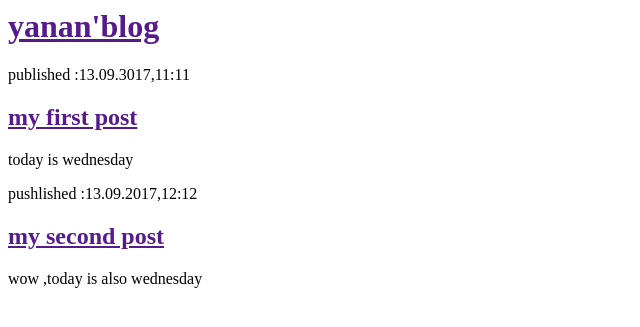
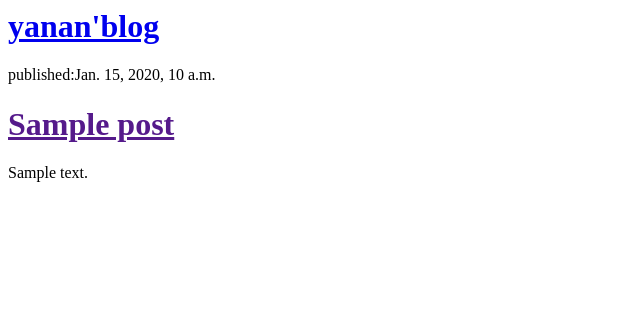
Before and after one commit to Esther6/my-first-blog, a Django app: template blog/templates/blog/post_list.html in a window 1280 px wide. Shown: the top 327 px of the page, without its empty margins (0-640 px from the left). Run offline with Django 3.2, Linux system fonts and the light colour scheme; the template is opened without the code that fills it: values that come from a table or form of the project are taken from there, others are empty; tables that the repository leaves empty hold one stand-in row (values such as "Sample post").

Commit message:
modified templates to display posts from databases.

```diff
--- a/blog/templates/blog/post_list.html
+++ b/blog/templates/blog/post_list.html
@@ -1,25 +1,18 @@
 <html>
 	<head>
-
 		<title> yanan'blog </title>
-
 	</head>
 	<body>
 		<div>
-			<h1><a href= ""> yanan'blog </a></h1>
+			<h1><a href="/">yanan'blog</a></h1>
 		</div>
 
-		<div>
-			<p>published :13.09.3017,11:11</p>
-			<h2><a href="">my first post </a></h2>
-			<p> today is wednesday
-		</div>
-
-		<div>
-			<p>pushlished :13.09.2017,12:12</p>
-			<h2><a href=""> my second post</a></h2>
-			<p>wow ,today is also wednesday
-		</div>
+		{% for post in posts %}
+			<div>
+				<p>published:{{ post.published_date }}</p>
+				<h1><a href="">{{ post.title }}</a></h1>
+				<p>{{ post.text|linebreaksbr }}</p>
+			</div>
+		{% endfor %}
 	</body>
-
 </html>
--- a/blog/views.py
+++ b/blog/views.py
@@ -2,6 +2,9 @@
 from __future__ import unicode_literals
 
 from django.shortcuts import render
+from django.utils import timezone
+from .models import Post
 def post_list(request):
-	return render(request,'blog/post_list.html',{})
+	posts =Post.objects.filter(published_date__lte=timezone.now()).order_by('published_date')
+	return render(request,'blog/post_list.html',{'posts':posts})
 # Create your views here.
```
Also changed, not shown: 2 other files.
